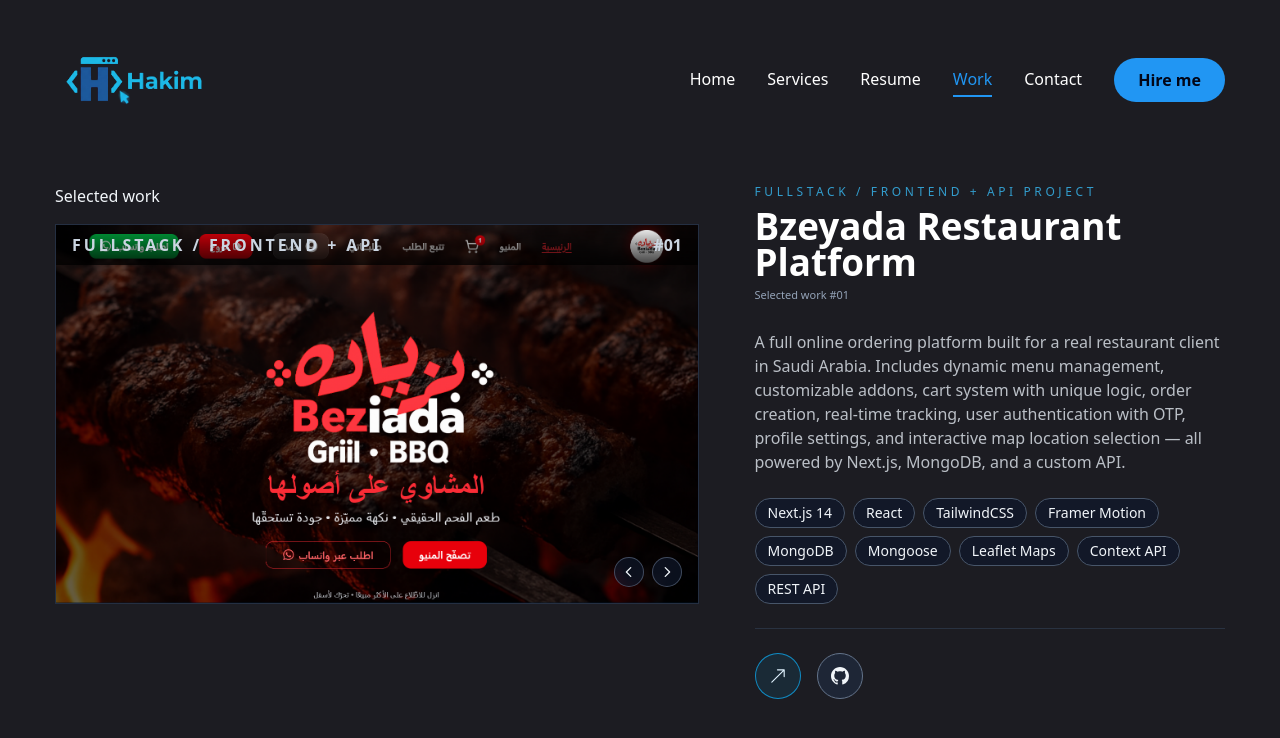
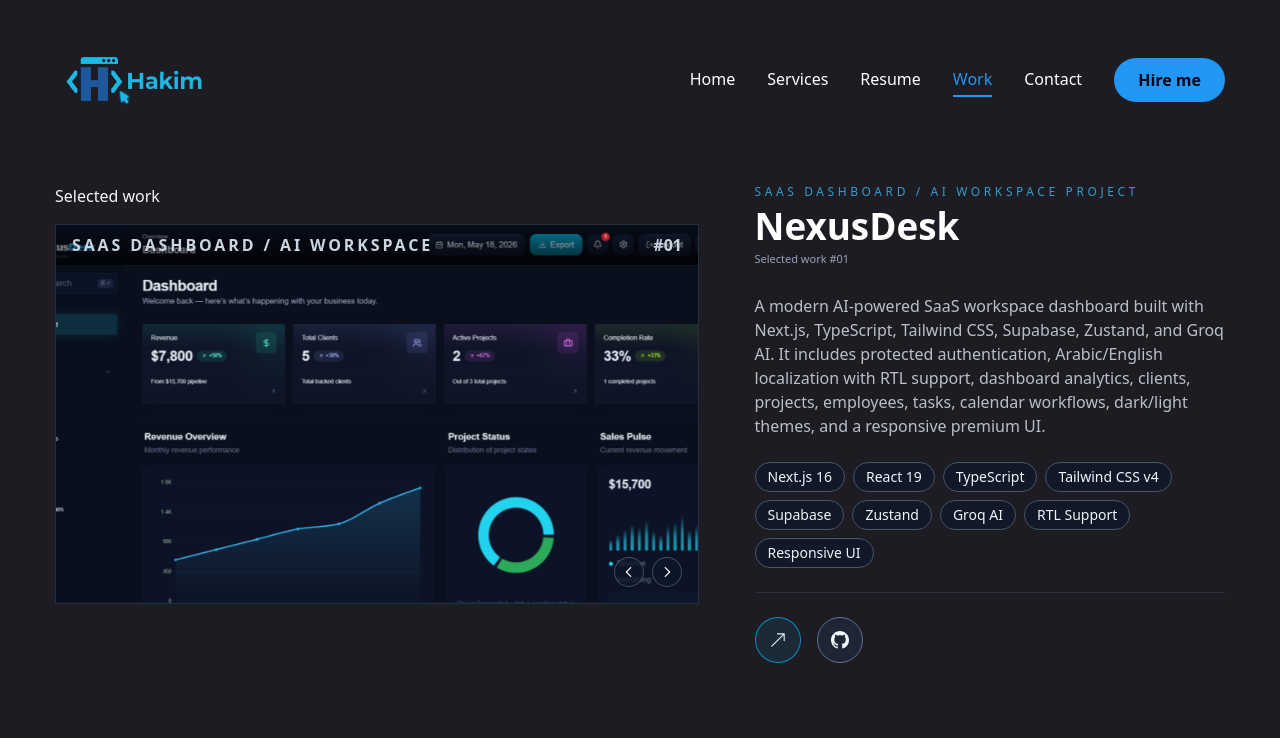
Before and after one commit to HAKIM166/hakim_portfolio, a Next.js app: page /work in a window 1280 px wide. Shown: the top 738 px of the page. Built offline with nearby package versions, Linux system fonts and the light colour scheme.

Commit message:
Update portfolio content and project presentation

```diff
--- a/app/page.jsx
+++ b/app/page.jsx
@@ -18,11 +18,10 @@
               hello I’m <br /> <span className="text-accent">Ahmed Hakim</span>{" "}
             </h1>
             <p className="max-w-[500px] mb-9 text-white/80">
-              I’m a self-taught junior front-end developer with about 1.5 years
-              of focused learning. I build modern interfaces with HTML, CSS,
-              JavaScript/TypeScript and React.js/Next.js, focusing on clean,
-              reusable components and responsive layouts that feel ready for
-              real-world use.
+              I build modern web interfaces and SaaS-style dashboards using
+              React, Next.js, TypeScript and Tailwind CSS. My work focuses on
+              clean components, responsive layouts, authentication flows,
+              localization and real-world user experience.
             </p>
 
             {/* btn and socials */}
--- a/app/resume/page.jsx
+++ b/app/resume/page.jsx
@@ -25,15 +25,18 @@
   SiNextdotjs,
   SiTypescript,
   SiBootstrap,
+  SiSupabase,
+  SiVercel,
 } from "react-icons/si";
 
 /* ABOUT DATA */
 const about = {
   title: "About me",
   description: `I'm Ahmed Abd Ul Hakim Amir, a self-taught junior front-end developer from Assiut, Egypt.
-Over the last ~1.5 years I've focused on building real projects with React, Next.js and modern CSS,
-moving from a law background into web development. I care about clean code, reusable components
-and responsive, user-friendly interfaces.`,
+
+Over the last ~1.5 years, I've focused on building real projects with React, Next.js, TypeScript and modern CSS. My recent work includes SaaS dashboards, restaurant web apps, authentication flows, responsive interfaces and localized Arabic/English UI.
+
+I care about clean code, reusable components, realistic user experience and building interfaces that feel practical, organized and easy to use.`,
   info: [
     { fieldName: "Name", fieldValue: "Ahmed Abd Ul Hakim Amir" },
     { fieldName: "Role", fieldValue: "Front-End Developer (Junior)" },
@@ -56,13 +59,22 @@
 /* EXPERIENCE DATA */
 const experience = {
   title: "Experience",
-  description: `I'm a self-taught front-end developer. My experience comes from building real projects,
-completing a full-stack program and practicing modern front-end workflows with React and Next.js.`,
+  description: `I'm a self-taught front-end developer focused on building real-world web applications with React, Next.js, TypeScript and modern UI systems. My experience comes from portfolio projects, client-style applications and continuous practical learning.`,
   items: [
     {
-      company: "Self-Learning & Personal Projects",
-      position: "Front-End Developer (Practice & Portfolio)",
-      duration: "2023 – Present",
+      company: "NexusDesk – Portfolio SaaS Project",
+      position: "Front-End Developer / Next.js Dashboard Builder",
+      duration: "2026",
+    },
+    {
+      company: "Bashamelo Menu – Restaurant QR Menu",
+      position: "Front-End Developer / Mobile-First Web App",
+      duration: "2026",
+    },
+    {
+      company: "Bzeyada Restaurant Platform",
+      position: "Fullstack / Frontend + API Project",
+      duration: "2025",
     },
     {
       company: "CLS Learning Solution – Online",
@@ -75,8 +87,7 @@
 /* EDUCATION DATA */
 const education = {
   title: "Education",
-  description: `My formal education is in law, and my technical skills come from intensive online training
-and structured self-learning in front-end and full-stack web development.`,
+  description: `My formal education is in law, and my technical skills come from intensive online training, practical projects and structured self-learning in front-end and full-stack web development.`,
   items: [
     {
       institution: "CLS Learning Solution – Online",
@@ -90,7 +101,7 @@
     },
     {
       institution: "Online platforms (YouTube, Coursera, etc.)",
-      degree: "Front-End & JavaScript Self-Learning",
+      degree: "Front-End, React, Next.js & JavaScript Self-Learning",
       duration: "2023 – Present",
     },
   ],
@@ -99,8 +110,7 @@
 /* SKILLS DATA */
 const skills = {
   title: "My skills",
-  description: `I focus on modern front-end development: React, Next.js, TypeScript and Tailwind CSS,
-with a strong focus on clean code, component reuse and responsive design.`,
+  description: `I focus on modern front-end development with React, Next.js, TypeScript and Tailwind CSS, with practical experience in responsive dashboards, localization, authentication flows, state management and clean reusable components.`,
   skillList: [
     {
       icon: <FaHtml5 />,
@@ -135,6 +145,26 @@
     {
       icon: <SiTailwindcss />,
       name: "Tailwind CSS",
+      hoverClass: "group-hover:text-[#38BDF8]",
+    },
+    {
+      icon: <SiSupabase />,
+      name: "Supabase",
+      hoverClass: "group-hover:text-[#3ECF8E]",
+    },
+    {
+      icon: <FaCode />,
+      name: "Zustand",
+      hoverClass: "group-hover:text-[#F5F5F5]",
+    },
+    {
+      icon: <SiVercel />,
+      name: "Vercel",
+      hoverClass: "group-hover:text-white",
+    },
+    {
+      icon: <FaCode />,
+      name: "REST API",
       hoverClass: "group-hover:text-[#38BDF8]",
     },
     {
--- a/app/services/page.jsx
+++ b/app/services/page.jsx
@@ -15,27 +15,27 @@
   },
   {
     num: "02",
-    title: "Responsive UI & Styling",
+    title: "SaaS Dashboards & Web Apps",
     description:
-      "Creating pixel-perfect layouts with Tailwind CSS, modern CSS tools and mobile-first design so your website looks great on every screen.",
+      "Developing dashboard-style applications with protected routes, reusable UI sections, state management, API integration and organized frontend architecture.",
+    href: "/work",
+    tag: "Dashboards",
+  },
+  {
+    num: "03",
+    title: "Responsive UI & Localization",
+    description:
+      "Creating clean responsive layouts with Tailwind CSS, mobile-first structure, Arabic/English localization, RTL support and dark/light theme-ready interfaces.",
     href: "/work",
     tag: "UI / Responsive",
   },
   {
-    num: "03",
-    title: "Dashboards & Web Apps",
+    num: "04",
+    title: "Restaurant Menus & Landing Pages",
     description:
-      "Developing multi-page dashboards and utility apps with React Router, API integration and organized components for maintainable code.",
+      "Designing and building fast, clean landing pages, QR restaurant menus and portfolio websites focused on practical user experience and clear presentation.",
     href: "/work",
-    tag: "Dashboards",
-  },
-  {
-    num: "04",
-    title: "Landing Pages & Portfolios",
-    description:
-      "Designing and building fast, clean landing pages and personal portfolios that highlight your brand and convert visitors into clients.",
-    href: "/work",
-    tag: "Landing / Portfolio",
+    tag: "Websites",
   },
 ];
 
@@ -50,7 +50,6 @@
       }}
     >
       <div className="container mx-auto">
-
         <div className="mb-10 max-w-xl">
           <p className="text-sm uppercase tracking-[0.3em] text-accent/70 mb-2">
             Services
@@ -59,12 +58,11 @@
             What I can build for you
           </h1>
           <p className="text-white/60 text-sm md:text-base">
-            As a self-taught Front-End Developer, I focus on clean code,
-            reusable components and responsive layouts using React, Next.js and
-            modern CSS tools.
+            As a Front-End Developer, I focus on clean code, reusable
+            components, responsive layouts and practical web applications using
+            React, Next.js, TypeScript and modern CSS tools.
           </p>
         </div>
-
 
         <div className="grid grid-cols-1 md:grid-cols-2 gap-8 xl:gap-10">
           {services.map((service) => (
--- a/app/work/page.jsx
+++ b/app/work/page.jsx
@@ -22,6 +22,27 @@
 const projects = [
   {
     num: "01",
+    category: "SaaS Dashboard / AI Workspace",
+    title: "NexusDesk",
+    description:
+      "A modern AI-powered SaaS workspace dashboard built with Next.js, TypeScript, Tailwind CSS, Supabase, Zustand, and Groq AI. It includes protected authentication, Arabic/English localization with RTL support, dashboard analytics, clients, projects, employees, tasks, calendar workflows, dark/light themes, and a responsive premium UI.",
+    stack: [
+      { name: "Next.js 16" },
+      { name: "React 19" },
+      { name: "TypeScript" },
+      { name: "Tailwind CSS v4" },
+      { name: "Supabase" },
+      { name: "Zustand" },
+      { name: "Groq AI" },
+      { name: "RTL Support" },
+      { name: "Responsive UI" },
+    ],
+    image: "/assets/work/thumb21.png",
+    live: "https://nexusdesk-psi.vercel.app",
+    github: "https://github.com/HAKIM166/nexusdesk",
+  },
+  {
+    num: "02",
     category: "Fullstack / Frontend + API",
     title: "Bzeyada Restaurant Platform",
     description:
@@ -35,14 +56,32 @@
       { name: "Mongoose" },
       { name: "Leaflet Maps" },
       { name: "Context API" },
-    { name: "REST API" }
+      { name: "REST API" },
     ],
     image: "/assets/work/thumb20.png",
     live: "https://bzeyada-restaurant-three.vercel.app/",
     github: null,
   },
   {
-    num: "02",
+    num: "03",
+    category: "QR Menu / Restaurant Web App",
+    title: "Bashamelo Menu",
+    description:
+      "A modern mobile-first QR restaurant menu built with Next.js and TypeScript. The project includes categorized menu browsing, responsive sections, quick customer actions, splash screen experience, and a clean UI designed for real restaurant usage on mobile devices.",
+    stack: [
+      { name: "Next.js" },
+      { name: "TypeScript" },
+      { name: "Responsive UI" },
+      { name: "Mobile First" },
+      { name: "Restaurant Menu" },
+      { name: "Component Architecture" },
+    ],
+    image: "/assets/work/thumb22.png",
+    live: "https://bashamelo-menu.vercel.app/",
+    github: "https://github.com/HAKIM166/bashamelo-menu",
+  },
+  {
+    num: "04",
     category: "frontend",
     title: "E-commerce Front-End – Abaya & Thobe Store",
     description:
@@ -60,7 +99,7 @@
     github: "https://github.com/HAKIM166/e-commarce_website",
   },
   {
-    num: "03",
+    num: "05",
     category: "frontend",
     title: "Analytics Dashboard (React)",
     description:
@@ -76,7 +115,7 @@
     github: "https://github.com/HAKIM166/Dashboard",
   },
   {
-    num: "04",
+    num: "06",
     category: "frontend",
     title: "Mawaqeet Al-Muslim",
     description:
@@ -92,7 +131,6 @@
     live: "https://hakim166.github.io/Mawaqit/",
     github: "https://github.com/HAKIM166/Mawaqit",
   },
-
 ];
 
 export default function Work() {
--- a/components/PageTransition.jsx
+++ b/components/PageTransition.jsx
@@ -1,20 +1,24 @@
 "use client";
+
 import { AnimatePresence, motion } from "framer-motion";
 import { usePathname } from "next/navigation";
 
 export default function PageTransition({ children }) {
   const pathname = usePathname();
+
   return (
-    <AnimatePresence>
+    <AnimatePresence mode="wait">
       <div key={pathname}>
         <motion.div
           initial={{ opacity: 1 }}
           animate={{
             opacity: 0,
             transition: { delay: 1, duration: 0.4, ease: "easeOut" },
+            transitionEnd: { display: "none" },
           }}
-          className="h-screen w-screen fixed bg-primary top-0 pointer-events-none"
+          className="pointer-events-none fixed left-0 top-0 z-30 h-screen w-screen bg-primary"
         />
+
         {children}
       </div>
     </AnimatePresence>
--- a/components/Photo.jsx
+++ b/components/Photo.jsx
@@ -80,6 +80,15 @@
           CSS
         </motion.div>
 
+        {/* Supabase */}
+        <motion.div
+          className="absolute top-[34%] -left-10 rounded-full border border-[#3ECF8E] bg-black/80 px-3 py-1 text-xs text-[#3ECF8E] backdrop-blur-sm"
+          animate={{ x: [0, -4, 0], opacity: [0.75, 1, 0.75] }}
+          transition={{ duration: 4, repeat: Infinity, ease: "easeInOut" }}
+        >
+          Supabase
+        </motion.div>
+
         {/* JavaScript */}
         <motion.div
           className="absolute bottom-8 right-6 rounded-full border border-[#F7DF1E] bg-[#F7DF1E] px-3 py-1 text-xs text-[#111827] backdrop-blur-sm"
@@ -87,6 +96,15 @@
           transition={{ duration: 3.3, repeat: Infinity, ease: "easeInOut" }}
         >
           JavaScript
+        </motion.div>
+
+        {/* Zustand */}
+        <motion.div
+          className="absolute top-[62%] -right-10 rounded-full border border-[#B08968] bg-black/80 px-3 py-1 text-xs text-[#DDB892] backdrop-blur-sm"
+          animate={{ x: [0, 4, 0], opacity: [0.75, 1, 0.75] }}
+          transition={{ duration: 4.2, repeat: Infinity, ease: "easeInOut" }}
+        >
+          Zustand
         </motion.div>
 
         {/* Tailwind CSS */}
--- a/components/StairTransition.jsx
+++ b/components/StairTransition.jsx
@@ -1,26 +1,31 @@
 "use client";
+
 import { AnimatePresence, motion } from "framer-motion";
 import { usePathname } from "next/navigation";
+
 // components
 import Stairs from "./Stairs";
 
 export default function StairTransition() {
   const pathname = usePathname();
+
   return (
-    <>
-      <AnimatePresence mode="wait">
-        <div key={pathname}>
-          <div
-            className="h-screen w-screen fixed top-0 left-0
-           right-0 pointer-events-none z-40 flex"
-          >
-            <Stairs />
-          </div>
+    <AnimatePresence mode="wait">
+      <div key={pathname} className="pointer-events-none">
+        <div className="pointer-events-none fixed left-0 top-0 z-40 flex h-screen w-screen">
+          <Stairs />
+        </div>
 
-          <motion.div className="h-screen w-screen fixed bg-primary top-0
-          pointer-events-none" initial={{opacity:1}} animate={{opacity:0,transition:{delay: 1, duration: 0.4,ease:"easeInOut"}}} />
-        </div>
-      </AnimatePresence>
-    </>
+        <motion.div
+          initial={{ opacity: 1 }}
+          animate={{
+            opacity: 0,
+            transition: { delay: 1, duration: 0.4, ease: "easeInOut" },
+            transitionEnd: { display: "none" },
+          }}
+          className="pointer-events-none fixed left-0 top-0 z-30 h-screen w-screen bg-primary"
+        />
+      </div>
+    </AnimatePresence>
   );
 }
```
Also changed, not shown: public/assets/work/thumb21.png (added), public/assets/work/thumb22.png (added). Lines whose indentation alone changed are shown as unchanged.
